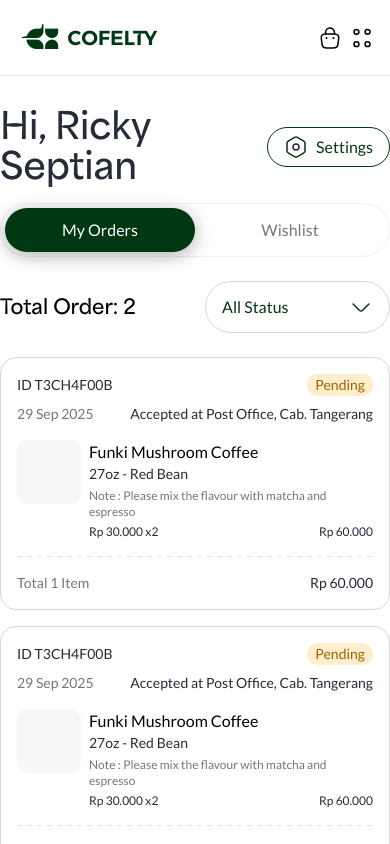
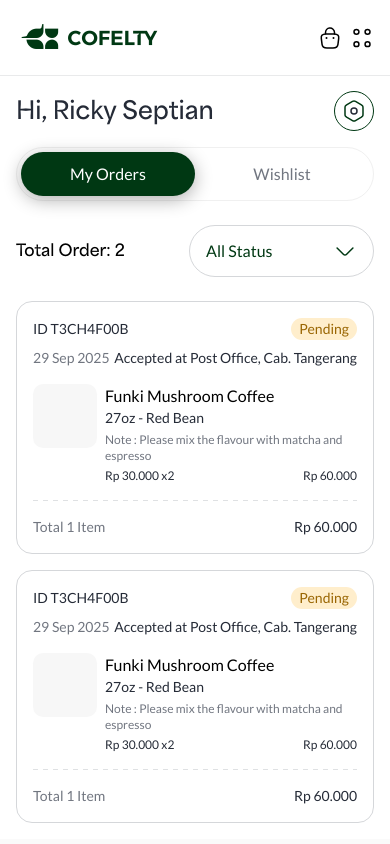
Before and after one commit to xpand-indonesia/ecommerce, a Next.js app: page /orders in a window 390 px wide. Shown: the top 844 px of the page. Built offline with nearby package versions, Linux system fonts and the light colour scheme.

Commit message:
Improve order list and wishlist style

```diff
--- a/src/app/orders/page.tsx
+++ b/src/app/orders/page.tsx
@@ -1,6 +1,7 @@
 import { Setting } from '@/components/icons/setting';
 import { HeaderProp } from '@/components/layout';
 import { Button } from '@/components/ui/button';
+import Container from '@/components/ui/container';
 import { ContentTitle } from '@/components/ui/content-title';
 import { Tabs, TabsContent, TabsList, TabsTrigger } from '@/components/ui/tabs';
 import { OrderList } from '@/features/order';
@@ -11,17 +12,19 @@ export default function MyOrdersPage() {
     return (
         <>
             <HeaderProp style="default" />
-            <div className="header-safe-8 py-8">
-                <div className="max-w-[754px] mx-auto space-y-4">
+            <div className="py-4 header-safe-4 lg:py-8 lg:header-safe-8">
+                <Container className="px-4 lg:max-w-[754px] lg:px-0 space-y-4">
                     <div className="flex items-center justify-between">
                         <ContentTitle>Hi, Ricky Septian</ContentTitle>
                         <Link href="/profile">
                             <Button
                                 variant="outline"
-                                className="h-10 gap-2 px-4"
+                                className="w-10 h-10 gap-2 px-0 lg:w-auto lg:px-4"
                             >
                                 <Setting className="size-6" />
-                                Settings
+                                <span className="hidden lg:inline">
+                                    Settings
+                                </span>
                             </Button>
                         </Link>
                     </div>
@@ -48,7 +51,7 @@ export default function MyOrdersPage() {
                             </div>
                         </Tabs>
                     </Tabs>
-                </div>
+                </Container>
             </div>
         </>
     );
--- a/src/components/ui/content-title.tsx
+++ b/src/components/ui/content-title.tsx
@@ -6,7 +6,7 @@ interface ContentTitleProp {
 
 export function ContentTitle({ children }: ContentTitleProp) {
     return (
-        <div className="font-heading text-4xl font-bold text-gray-800">
+        <div className="font-heading text-2xl :text-4xl font-bold text-gray-800">
             {children}
         </div>
     );
--- a/src/features/order/components/empty-order.tsx
+++ b/src/features/order/components/empty-order.tsx
@@ -117,7 +117,9 @@ export function EmptyOrder() {
                 </defs>
             </svg>
 
-            <div>No Order Yet, Let's Order Now</div>
+            <div className="text-sm lg:text-base">
+                No Order Yet, Let's Order Now
+            </div>
             <Link href="/">
                 <Button variant="outline" className="px-4 h-[35px]">
                     Go Shopping
--- a/src/features/order/view/order-list.tsx
+++ b/src/features/order/view/order-list.tsx
@@ -12,7 +12,7 @@ export function OrderList({ orders = [] }: { orders?: any[] }) {
     return (
         <div className="flex flex-col gap-6">
             <div className="flex items-center justify-between">
-                <div className="text-xl font-heading font-bold">
+                <div className="text-base lg:text-xl font-heading font-bold">
                     Total Order: {orders.length}
                 </div>
                 <Select>
--- a/src/features/wishlist/components/empty-wishlist.tsx
+++ b/src/features/wishlist/components/empty-wishlist.tsx
@@ -71,7 +71,9 @@ export function EmptyWishlist() {
                     </linearGradient>
                 </defs>
             </svg>
-            <div>No Order Yet, Let's Order Now</div>
+            <div className="text-sm lg:text-base">
+                No Order Yet, Let's Order Now
+            </div>
             <Link href="/">
                 <Button variant="outline" className="px-4 h-[35px]">
                     Go Shopping
--- a/src/features/wishlist/view/wishlist-list.tsx
+++ b/src/features/wishlist/view/wishlist-list.tsx
@@ -7,7 +7,7 @@ export function WishlistList() {
     return (
         <div className="flex flex-col gap-6">
             <div className="flex items-center justify-between">
-                <div className="text-xl font-heading font-bold">
+                <div className="text-base lg:text-xl font-heading font-bold">
                     Total Order: {wishlist.length}
                 </div>
             </div>
```
